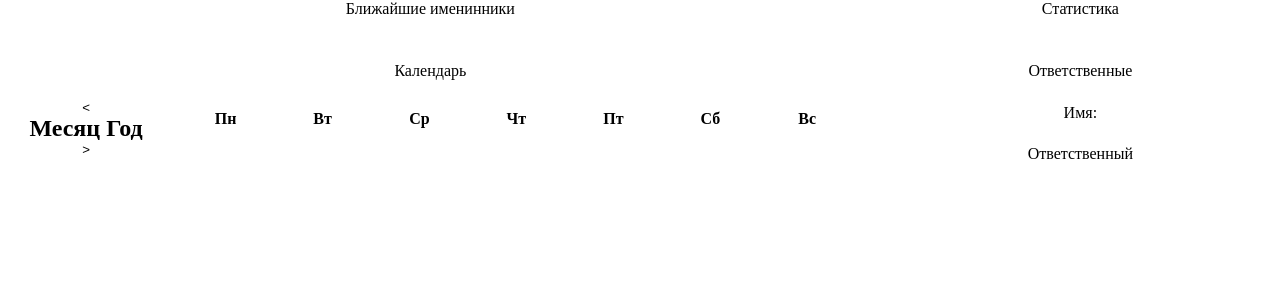
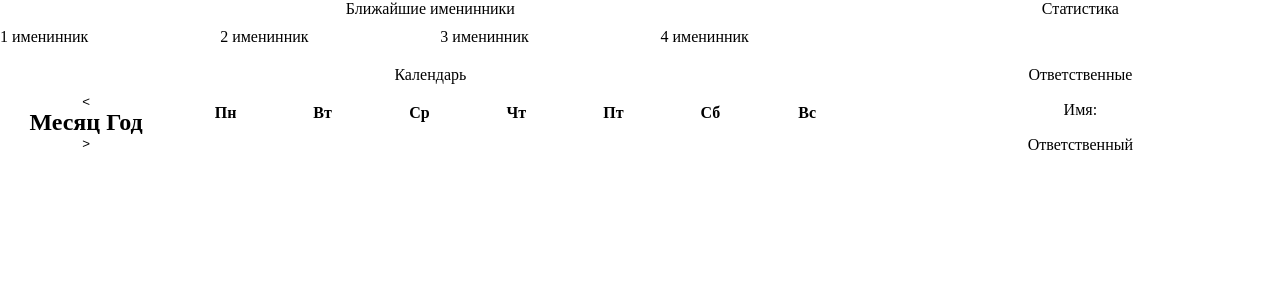
Before and after one commit to ledetav/NWA, a Django app: page / in a window 1280 px wide. Shown: the top 300 px of the page. Run offline with Django 5.2, Linux system fonts and the light colour scheme.

Commit message:
feat: Implement upcoming birthdays display

```diff
--- a/NWA/NWA_archive/templates/index.html
+++ b/NWA/NWA_archive/templates/index.html
@@ -38,7 +38,10 @@
                 <!-- контейнер для строк -->
                 <label>Ближайшие именинники</label>
                 <div class="birthday-container">
-                    <!-- сюда форму для выведения именинников. 4 штуки в строку.  -->
+                    <div class="near-birthday">1 именинник</div>
+                    <div class="near-birthday">2 именинник</div>
+                    <div class="near-birthday">3 именинник</div>
+                    <div class="near-birthday">4 именинник</div>
                 </div>
             </div>
             <div class="rows-container item2">
--- a/NWA/static/css/styles.css
+++ b/NWA/static/css/styles.css
@@ -27,7 +27,7 @@
     grid-template-columns: auto;
     grid-template-rows: auto auto;
 
-    gap: 20px;
+    gap: 10px;
 }
 
 .item1 {
@@ -98,3 +98,15 @@ label {
 .days div:hover {
     background-color: #f0f0f0;
 }
+
+.birthday-container {
+    display: grid;
+    grid-template-columns: auto auto auto auto;
+    grid-auto-flow: row;
+    gap: 20px;
+}
+
+.near-birthday {
+    display: grid;
+    /* сюда можно вставить стили для ближайших именинников */
+}
```
